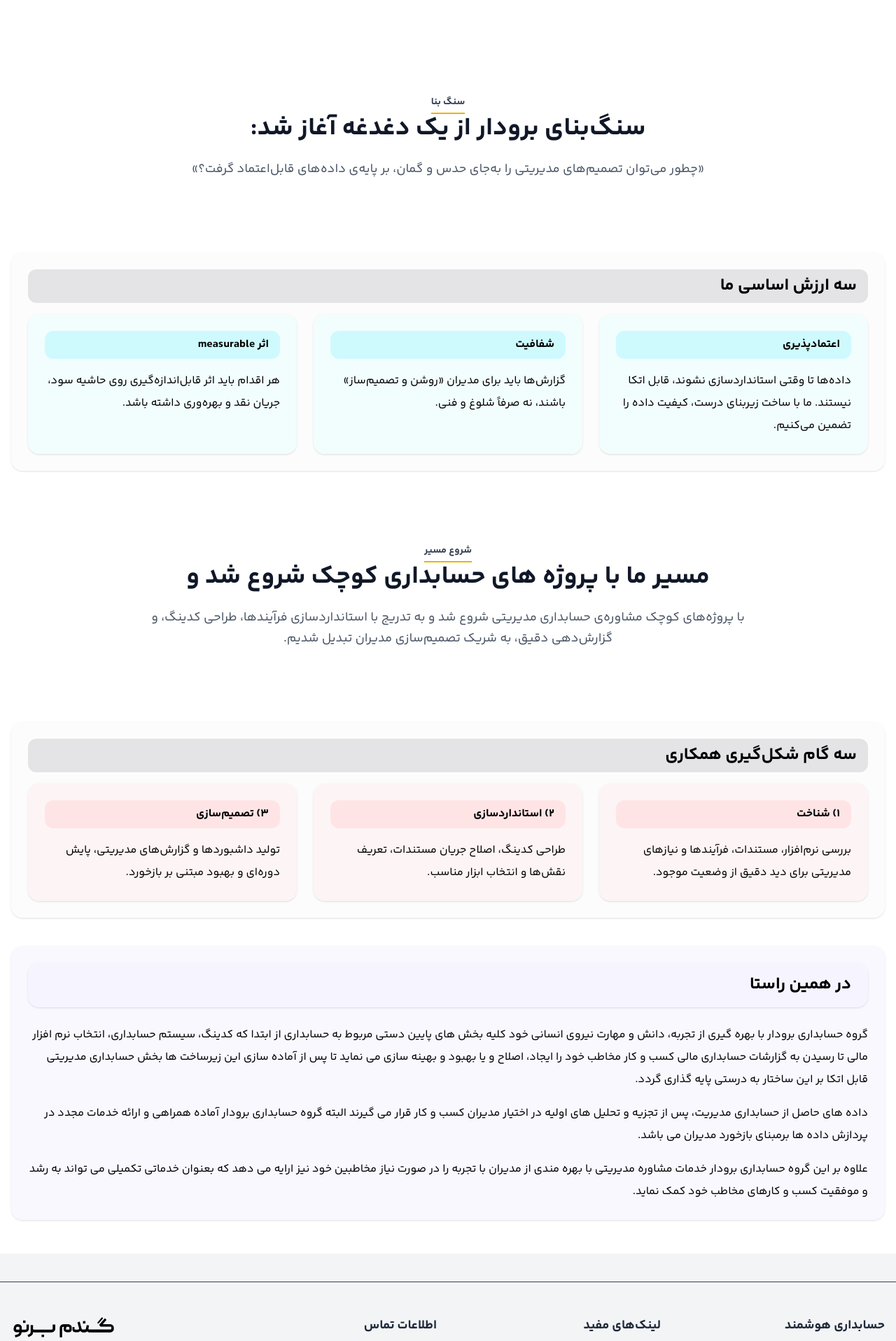
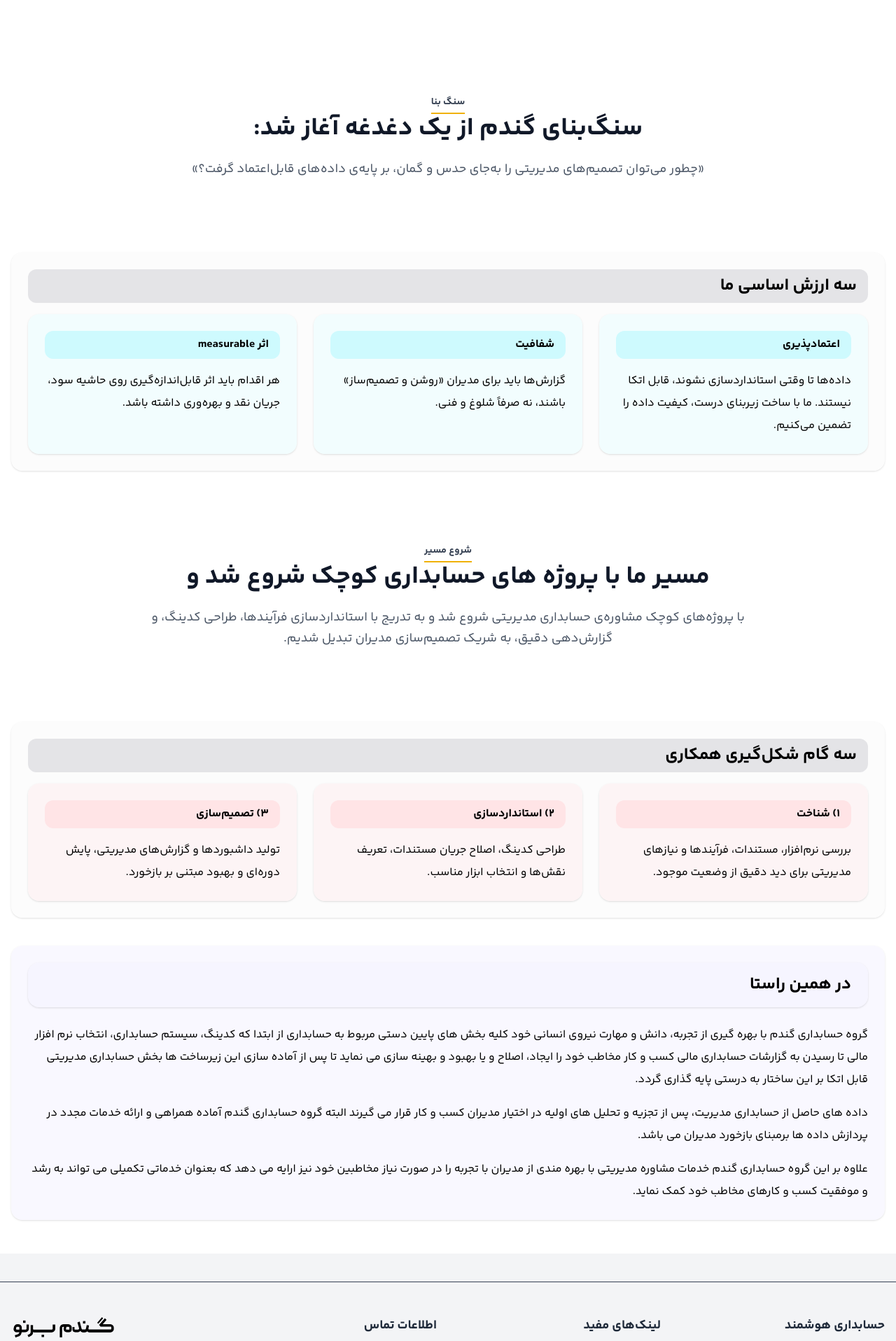
Before and after one commit to sina47822/nextjs-wp-abarno, a Next.js app: page /about/ourstory in a window 1280 px wide. Shown: the part 636-2553 px from the top of the page at 70% size. Built offline with nearby package versions, Linux system fonts and the light colour scheme.

Commit message:
edit name from barudar to gandom

```diff
--- a/app/(site)/about/history/page.tsx
+++ b/app/(site)/about/history/page.tsx
@@ -13,7 +13,7 @@ type TimelineItem = {
 const timeline: TimelineItem[] = [
   {
     year: "آبان ۱۳۹۸",
-    title: "شروع برودار",
+    title: "شروع گندم",
     points: [
       "پروژه‌های اولیه در استانداردسازی حسابداری",
       "تمرکز بر صورت‌های مالی ساده و دقیق",
@@ -53,7 +53,7 @@ export default function HistoryPage() {
   return (
     <main className="container mx-auto px-4 space-y-10">
       <section className={toneWrapper("violet")}>
-        <div className={toneHeader("violet", "mb-4 text-2xl")}>تاریخچه برودار</div>
+        <div className={toneHeader("violet", "mb-4 text-2xl")}>تاریخچه گندم</div>
         <p className="leading-8 text-muted-foreground">
           از آبان ۱۳۹۸ تا امروز، رشد ما با تمرکز بر کیفیت داده و اثربخشی گزارش‌ها رقم خورده است. بخشی از مسیر را در
           این جدول زمانی می‌بینید.
--- a/app/(site)/about/ourstory/page.tsx
+++ b/app/(site)/about/ourstory/page.tsx
@@ -29,7 +29,7 @@ export default function OurStoryPage() {
             {/* بخش مزایا */}
       <BenefitSection
         label="سنگ بنا"
-        title="سنگ‌بنای برودار از یک دغدغه آغاز شد: "
+        title="سنگ‌بنای گندم از یک دغدغه آغاز شد: "
         description="«چطور می‌توان تصمیم‌های مدیریتی را به‌جای حدس و گمان، بر پایه‌ی
               داده‌های قابل‌اعتماد گرفت؟»"
       />
@@ -89,13 +89,13 @@ export default function OurStoryPage() {
           <div className="leading-8 text-muted-foreground">
             <h2 className={`font-bold font-yekan text-2xl py-4 mb-6 ${toneWrapper("violet")}`}>در همین راستا</h2>
             <p>
-                گروه حسابداری برودار با بهره گیری از تجربه، دانش و مهارت نیروی انسانی خود کلیه بخش های پایین دستی مربوط به حسابداری از ابتدا که کدینگ، سیستم حسابداری، انتخاب نرم افزار مالی تا رسیدن به گزارشات حسابداری مالی کسب و کار مخاطب خود را ایجاد، اصلاح و یا بهبود و بهینه سازی می نماید تا پس از آماده سازی این زیرساخت ها بخش حسابداری مدیریتی قابل اتکا بر این ساختار به درستی پایه گذاری گردد.
+                گروه حسابداری گندم با بهره گیری از تجربه، دانش و مهارت نیروی انسانی خود کلیه بخش های پایین دستی مربوط به حسابداری از ابتدا که کدینگ، سیستم حسابداری، انتخاب نرم افزار مالی تا رسیدن به گزارشات حسابداری مالی کسب و کار مخاطب خود را ایجاد، اصلاح و یا بهبود و بهینه سازی می نماید تا پس از آماده سازی این زیرساخت ها بخش حسابداری مدیریتی قابل اتکا بر این ساختار به درستی پایه گذاری گردد.
             </p>
             <p className="mt-4">
-                داده های حاصل از حسابداری مدیریت، پس از تجزیه و تحلیل های اولیه در اختیار مدیران کسب و کار قرار می گیرند البته گروه حسابداری برودار آماده همراهی و ارائه خدمات مجدد در پردازش داده ها برمبنای بازخورد مدیران می باشد.
+                داده های حاصل از حسابداری مدیریت، پس از تجزیه و تحلیل های اولیه در اختیار مدیران کسب و کار قرار می گیرند البته گروه حسابداری گندم آماده همراهی و ارائه خدمات مجدد در پردازش داده ها برمبنای بازخورد مدیران می باشد.
             </p>
             <p className="mt-4">
-                علاوه بر این گروه حسابداری برودار خدمات مشاوره مدیریتی با بهره مندی از مدیران با تجربه را در صورت نیاز مخاطبین خود نیز ارایه می دهد که بعنوان خدماتی تکمیلی می تواند به رشد و موفقیت کسب و کارهای مخاطب خود کمک نماید.
+                علاوه بر این گروه حسابداری گندم خدمات مشاوره مدیریتی با بهره مندی از مدیران با تجربه را در صورت نیاز مخاطبین خود نیز ارایه می دهد که بعنوان خدماتی تکمیلی می تواند به رشد و موفقیت کسب و کارهای مخاطب خود کمک نماید.
              </p>
           </div>
 
--- a/app/(site)/about/page.tsx
+++ b/app/(site)/about/page.tsx
@@ -12,7 +12,7 @@ import Image from "next/image";
 
 export default function AboutUsPage() {
   const items: CardItem[] = [
-    { id: "a0", title: "داستان ما", description: "سنگ‌بنای برودار چطور شکل گرفت.", tone: "violet", href: "/about/ourstory" },
+    { id: "a0", title: "داستان ما", description: "سنگ‌بنای گندم چطور شکل گرفت.", tone: "violet", href: "/about/ourstory" },
     { id: "a1", title: "تاریخچه", description: "از آبان ۱۳۹۸ تا امروز؛ مسیر رشد ما.", tone: "violet", href: "/about/history" },
     { id: "a2", title: "تیم ما", description: "با متخصصان ما آشنا شوید.", tone: "violet", href: "/about/team" },
     { id: "a3", title: "چشم‌انداز", description: "تصمیم‌سازی مبتنی بر داده برای مدیران.", tone: "violet", href: "/about/vision" },
@@ -116,7 +116,7 @@ export default function AboutUsPage() {
 
       {/* بخش مزایا */}
       <BenefitSection
-        label="چرا برودار؟"
+        label="چرا گندم؟"
         title="فرآیندهای مالی شفاف، تصمیم‌های مطمئن"
         description="با استانداردسازی ساختار حسابداری و استقرار حسابداری مدیریتی، خطاها کاهش می‌یابد، گزارش‌ها قابل اتکا می‌شوند و زمان مدیریت برای تصمیم‌گیری آزاد می‌گردد."
       />
@@ -139,7 +139,7 @@ export default function AboutUsPage() {
           <ToneBlock tone="rose" title="مؤسس و مدیر">
             <p className="leading-8">
               سرکار خانم <strong>گندم برنو</strong> با تعهد، سخت‌کوشی و تخصص حسابداری، همراه و شریک مطمئن کسب‌وکارهای
-              مخاطب برودار هستند.
+              مخاطب گندم هستند.
             </p>
           </ToneBlock>
         </div>
@@ -186,7 +186,7 @@ export default function AboutUsPage() {
       </section>
 
       {/* تاریخچه و لینک‌های تکمیلی */}
-      <SectionGrid title="درباره برودار" items={items} />
+      <SectionGrid title="درباره گندم" items={items} />
 
       {/* بلوک اعتبار و همراهی (می‌تونی به ToneBlock هم تبدیلش کنی) */}
       <section className="container mx-auto px-4 py-12">
```
